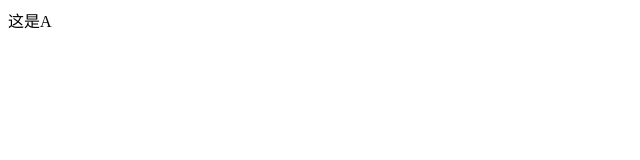
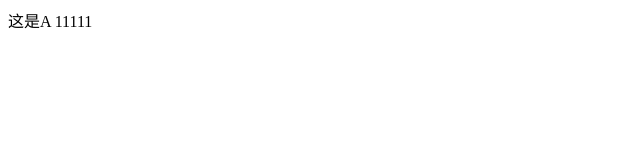
Before and after one commit to Iprom1se/git-demo, a plain HTML site: page index.html in a window 1280 px wide. Shown: the full height of the page, 0-640 px from the left. Drawn offline with Linux system fonts and the light colour scheme.

Commit message:
A程序员第二次提交

```diff
--- a/index.html
+++ b/index.html
@@ -9,7 +9,7 @@
 </head>
 
 <body>
-    这是A
+    这是A 11111
 </body>
 
 </html>
```
